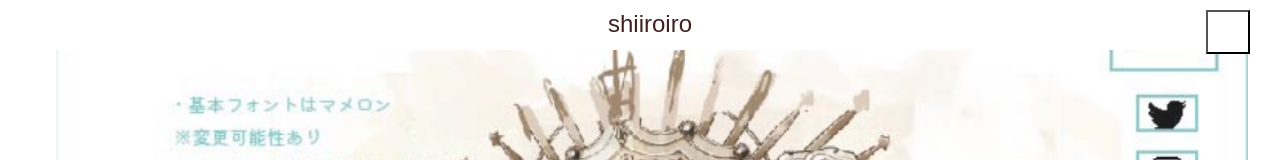
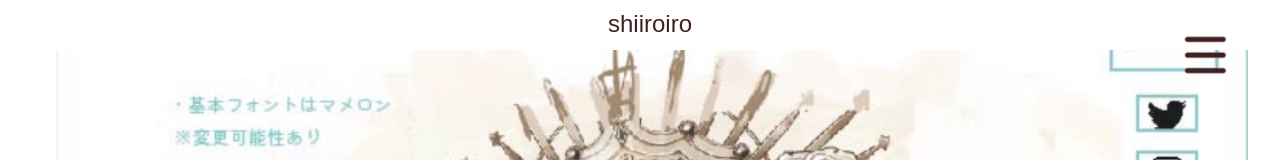
Before and after one commit to uniunimagumagu/alpacaproject3, a plain HTML site: page index.html in a window 1280 px wide. Shown: the top 160 px of the page. Drawn offline with nearby package versions, Linux system fonts and the light colour scheme; a web font is replaced by a local one.

Commit message:
メニューボタンをいじった

```diff
--- a/index.html
+++ b/index.html
@@ -37,9 +37,9 @@
     <a style="color:rgb(64,32,32);text-decoration:none;" href="index.html">shiiroiro</a>
   </div>
 
-  <button class="menu-button" type="reset" onclick="clickTabButton()">
+  <img class="menu-button" type="reset" onclick="clickTabButton()" src="menu_button.png" style="width:50px; height:50px; background-color:rgba(0,0,0,0)">
     <!--メニュー表示ボタン-->
-  </button>
+  </img>
 
   <div style="height:20px;"><!--ヘッダが配置される部分に空白行を挿入-->
   </div>
```
Also changed, not shown: menu_button.png (added).
